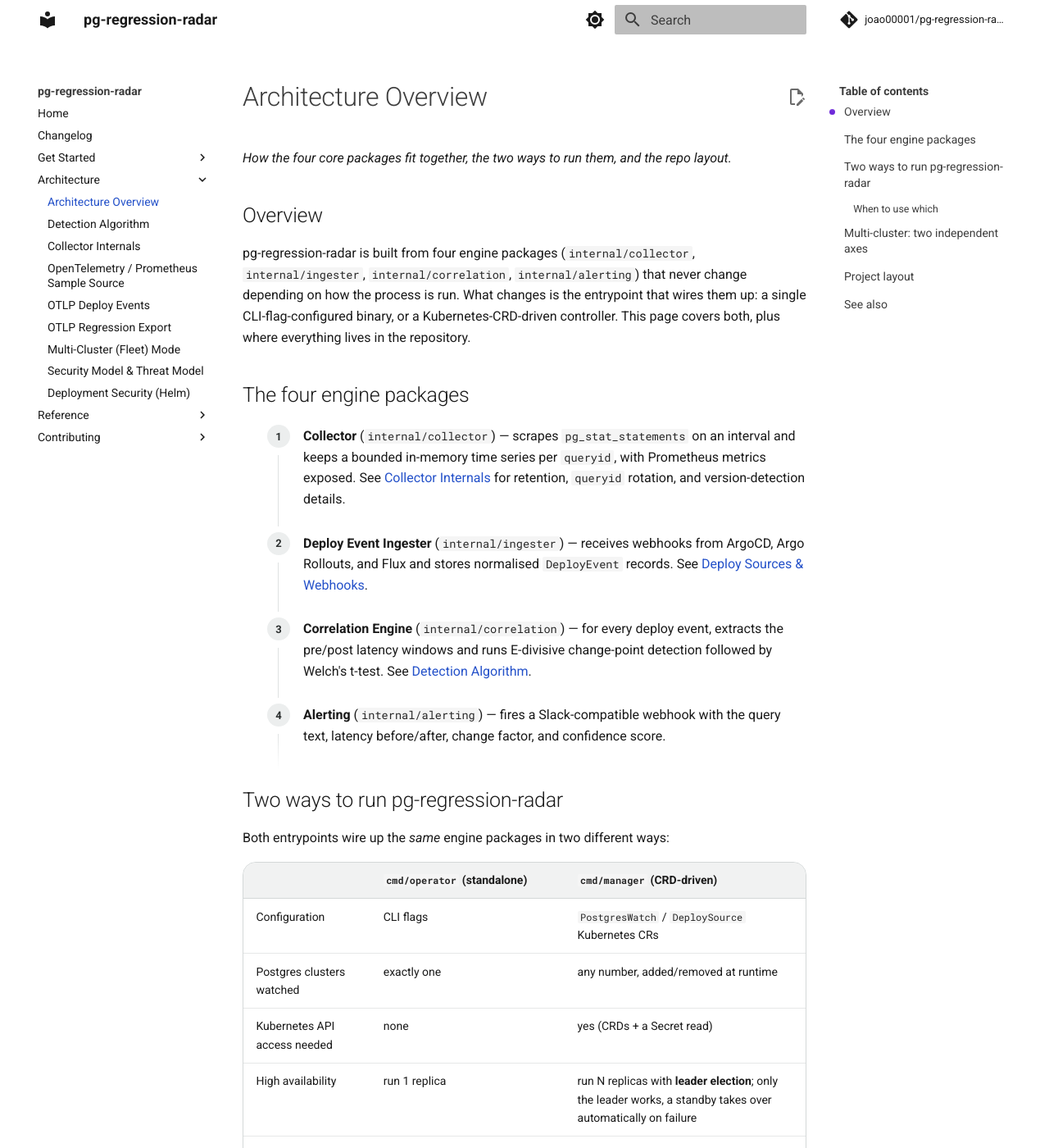
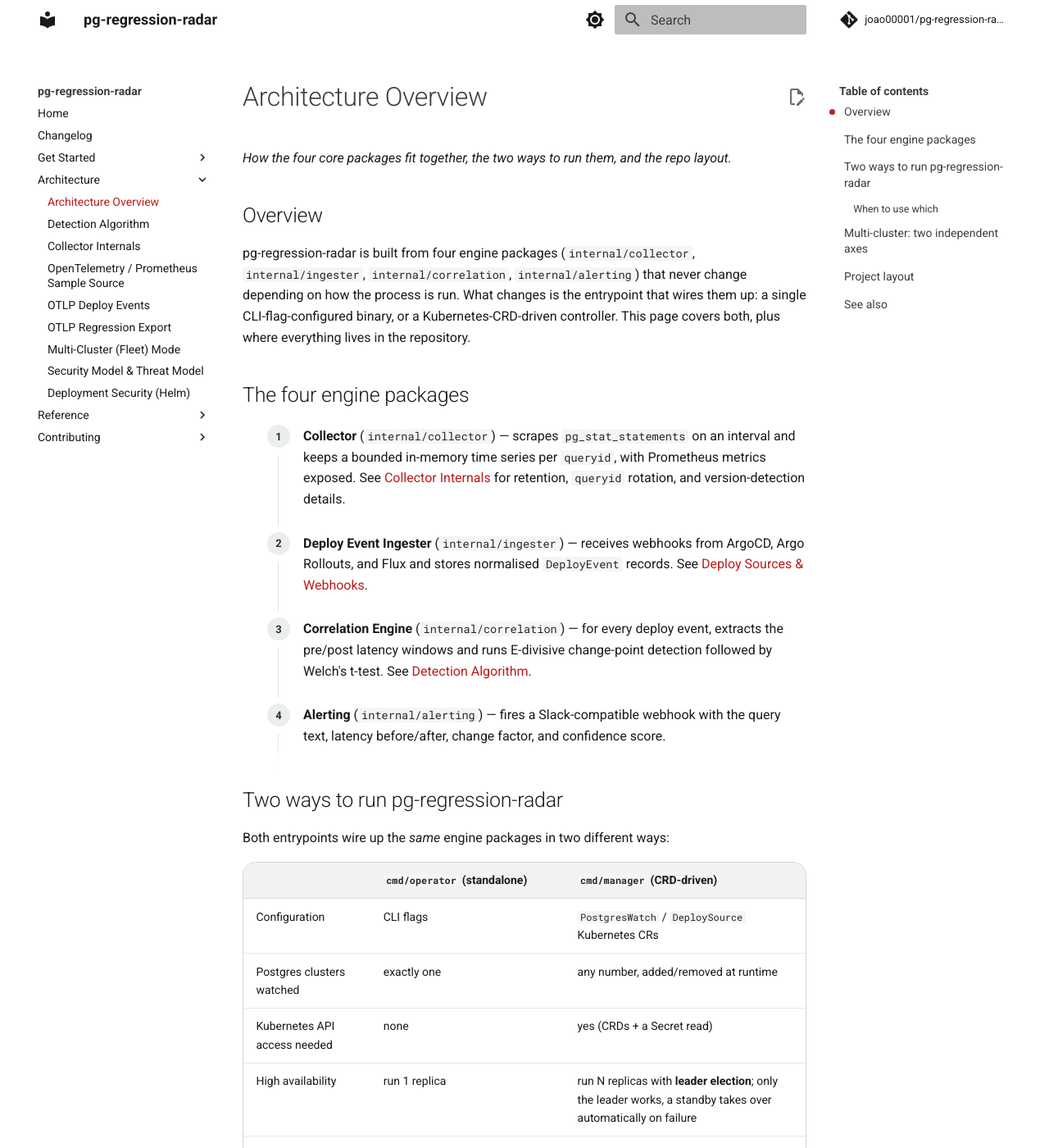
Before and after one commit to joao00001/pg-regression-radar, an MkDocs documentation site: the page built from docs/architecture.md, in a window 1280 px wide and 1400 px high. Shown: the whole window at 82% size. Built offline with MkDocs 1.6.1 and Material for MkDocs 9.7.7, drawn with Linux system fonts in a browser that asks for light colours; comment, search, counter and statistics services are not loaded; the version menu is left out.

Commit message:
docs: use a red theme color for links and highlights
Replace the purple accent and the blue links with a red theme color. The accent now comes from a few tokens at the top of extra.css (text, solid, background, border and glow, per color scheme), used by the home page, the table of contents' dot, the Back to top button and the link and hover colors. Statuses and callout types keep their own colors.

Signed-off-by: Joao <joao.detomini@enterprisedb.com>

```diff
--- a/docs/stylesheets/extra.css
+++ b/docs/stylesheets/extra.css
@@ -13,6 +13,40 @@
  * not by fighting its compiled CSS with !important overrides.
  */
 
+/* ---- Theme color: red ----
+   The site's accent comes from these tokens instead of a fixed color: links
+   in the text, the home page's highlights, the diagram's engine, the table of
+   contents' dot and the "Back to top" button. Statuses and callout types keep
+   their own colors (the roadmap's "proposed", the "example" callout, ...). */
+[data-md-color-scheme="slate"] {
+  --pgrr-accent: #ff7b86;
+  --pgrr-accent-hover: #ffa3ab;
+  --pgrr-accent-solid: #dc2626;
+  --pgrr-accent-solid-hover: #ef4444;
+  --pgrr-accent-bg: #2a1114;
+  --pgrr-accent-border: #86262f;
+  --pgrr-accent-glow: rgba(239, 68, 68, 0.2);
+}
+
+[data-md-color-scheme="default"] {
+  --pgrr-accent: #b91c1c;
+  --pgrr-accent-hover: #7f1d1d;
+  --pgrr-accent-solid: #dc2626;
+  --pgrr-accent-solid-hover: #b91c1c;
+  --pgrr-accent-bg: #fff0f0;
+  --pgrr-accent-border: #f3b4b4;
+  --pgrr-accent-glow: rgba(220, 38, 38, 0.12);
+}
+
+/* Links and hover colors follow the theme color. Material sets them per
+   palette (`[data-md-color-scheme=slate][data-md-color-primary=indigo]`), so
+   this needs the same two attributes to win. */
+[data-md-color-scheme][data-md-color-primary],
+[data-md-color-scheme][data-md-color-accent] {
+  --md-typeset-a-color: var(--pgrr-accent);
+  --md-accent-fg-color: var(--pgrr-accent-hover);
+}
+
 /* ---- Dark mode: true black ---- */
 [data-md-color-scheme="slate"] {
   --md-default-bg-color: #000000;
@@ -26,7 +60,6 @@
   --md-default-fg-color--lightest: #4d4d4d;
 
   --md-typeset-color: #e8e8e8;
-  --md-typeset-a-color: #8ab4ff;
 
   --md-code-bg-color: #0d0d0d;
   --md-code-fg-color: #d8d8d8;
@@ -56,7 +89,6 @@
   --md-default-fg-color--lightest: #cfcfcf;
 
   --md-typeset-color: #1a1a1a;
-  --md-typeset-a-color: #2451c9;
 
   --md-code-bg-color: #f5f5f5;
   --md-code-fg-color: #262626;
@@ -173,18 +205,17 @@
   color: var(--md-default-fg-color--lighter);
 }
 
-/* ---- "Back to top" button: always purple, not just on hover ----
+/* ---- "Back to top" button: always in the theme color, not just on hover ----
    Material only colors it on :hover (background-color:
-   var(--md-accent-fg-color)); this repo's accent is indigo, whose
-   accent-fg is blue-leaning (#526cfe), so a dedicated purple is used here
-   instead of the theme accent, applied unconditionally. */
+   var(--md-accent-fg-color)), and its accent is indigo, so the theme color
+   is used here instead, applied unconditionally. */
 .md-top {
-  background-color: #7c4dff;
+  background-color: var(--pgrr-accent-solid);
   color: #ffffff;
 }
 
 .md-top:hover {
-  background-color: #6a3df0;
+  background-color: var(--pgrr-accent-solid-hover);
   color: #ffffff;
 }
 
@@ -901,11 +932,7 @@
    Without the script (or with reduced motion) the active entry is simply
    bold, and the dot jumps or is absent. */
 .md-sidebar--secondary .md-nav--secondary {
-  --pgrr-toc-dot: #b69cff;
-}
-
-[data-md-color-scheme="default"] .md-sidebar--secondary .md-nav--secondary {
-  --pgrr-toc-dot: #6d28d9;
+  --pgrr-toc-dot: var(--pgrr-accent);
 }
 
 .md-sidebar--secondary .md-nav--secondary > .md-nav__list {
```
Also changed, not shown: docs/stylesheets/home.css (+11 -11 lines).
